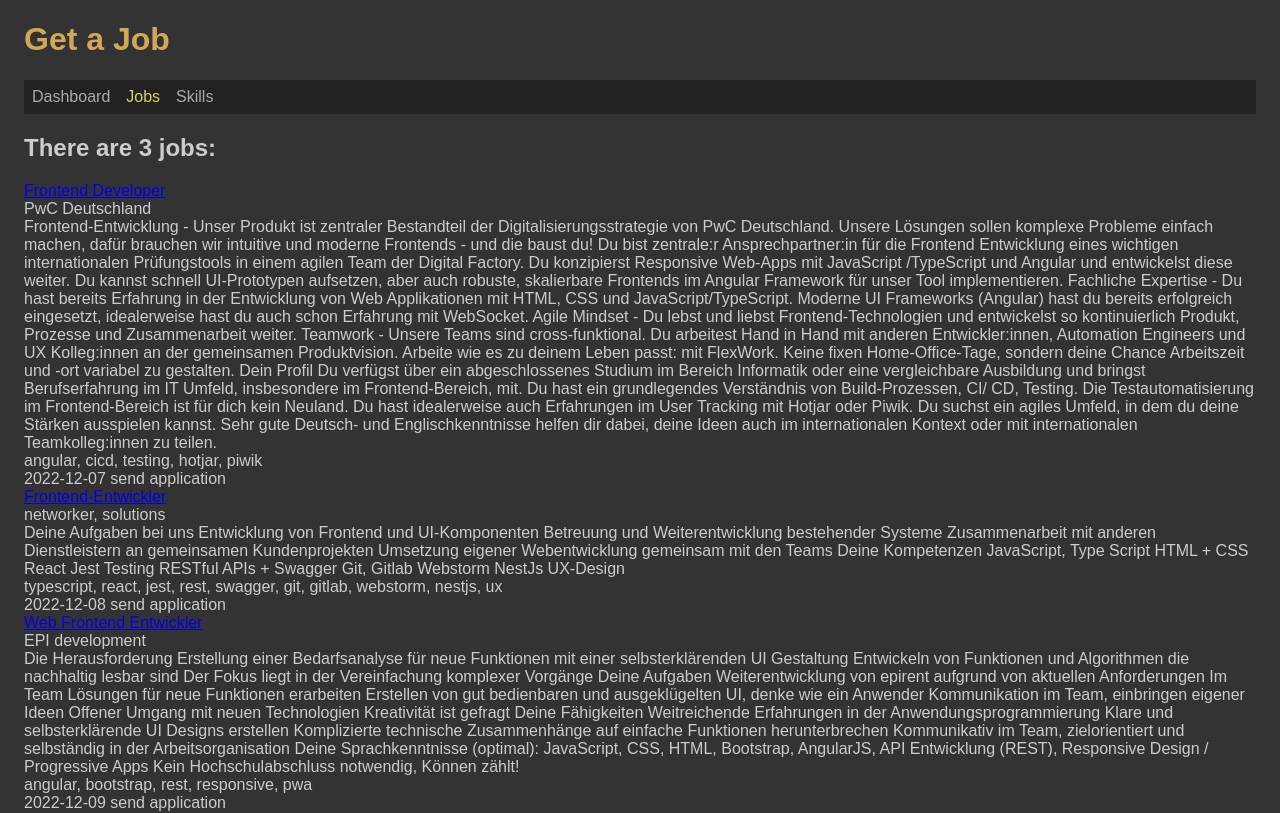
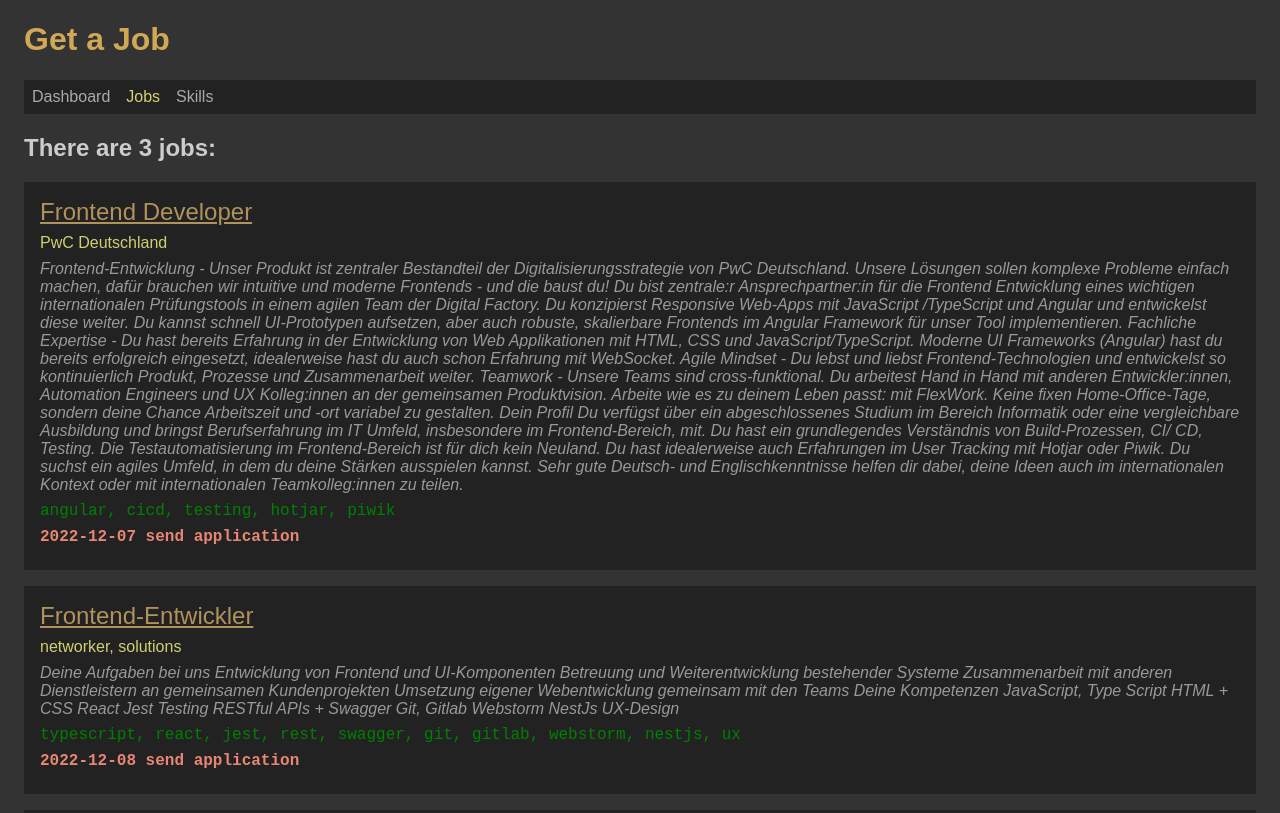
Before and after one commit to Scientific-Research/getajob002-frontend, a React (Vite) app: page /jobs in a window 1280 px wide. Shown: the top 813 px of the page. Built offline with nearby package versions, Linux system fonts and the light colour scheme.

Commit message:
Styling was added in App.scss

```diff
--- a/src/App.scss
+++ b/src/App.scss
@@ -10,7 +10,7 @@ body {
 
 	nav {
 		background-color: #222;
-		padding: .5rem;
+		padding: 0.5rem;
 
 		a {
 			color: #aaa;
@@ -22,4 +22,45 @@ body {
 			color: rgb(211, 211, 110);
 		}
 	}
+
+	.pageJobs {
+		.jobs {
+			.job {
+				background-color: #222;
+				padding: 1rem;
+				margin-bottom: 1rem;
+
+				div {
+					margin-bottom: 0.5rem;
+				}
+
+				.title {
+					a {
+						color: rgb(176, 146, 91);
+						font-size: 1.5rem;
+					}
+				}
+
+				.company {
+					color: rgb(208, 208, 114);
+				}
+
+				.description {
+					font-style: italic;
+					color: #999;
+				}
+
+				.skills {
+					color: green;
+					font-family: 'Courier New', Courier, monospace;
+				}
+
+				.todo {
+					color: rgb(232, 133, 116);
+					font-family: 'Courier New', Courier, monospace;
+					font-weight: bold;
+				}
+			}
+		}
+	}
 }
```
